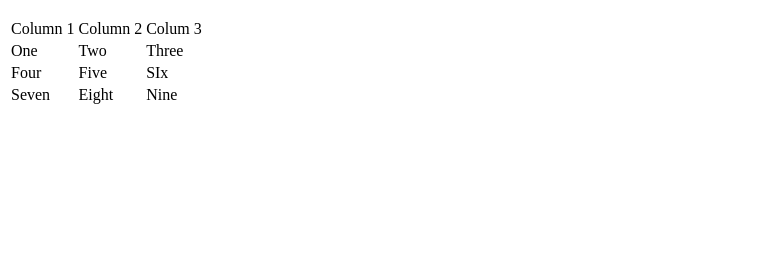
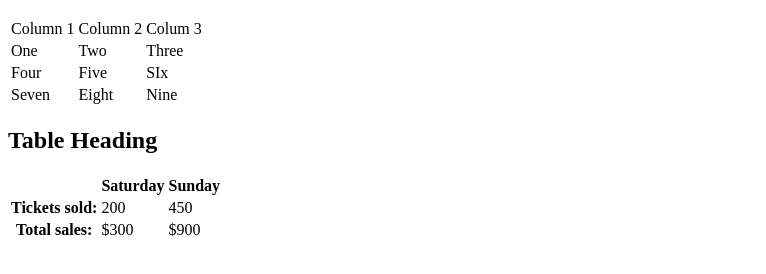
Before and after one commit to Mustafa-ilahi/EX-MS6, a plain HTML site: page Chap-6/chap6.html in a window 1280 px wide. Shown: the part 96-370 px from the top of the page, without its empty margins (0-766 px from the left). Drawn offline with Linux system fonts and the light colour scheme.

Commit message:
modified

```diff
--- a/Chap-6/chap6.html
+++ b/Chap-6/chap6.html
@@ -27,5 +27,23 @@
                <td>Nine</td>
            </tr>
         </table>
+        <h2>Table Heading</h2>
+        <table>
+            <tr>
+                <th></th>
+                <th scope="col">Saturday</th>
+                <th scope="col">Sunday</th>
+            </tr>
+            <tr>
+                <th scope="row">Tickets sold:</th>
+                    <td>200</td>
+                    <td>450</td>
+                </tr>
+                <tr>
+                <th scope="row">Total sales: </th>
+                    <td>$300</td>
+                    <td>$900</td>
+                </tr>
+        </table>
     </body>
 </html>
```
